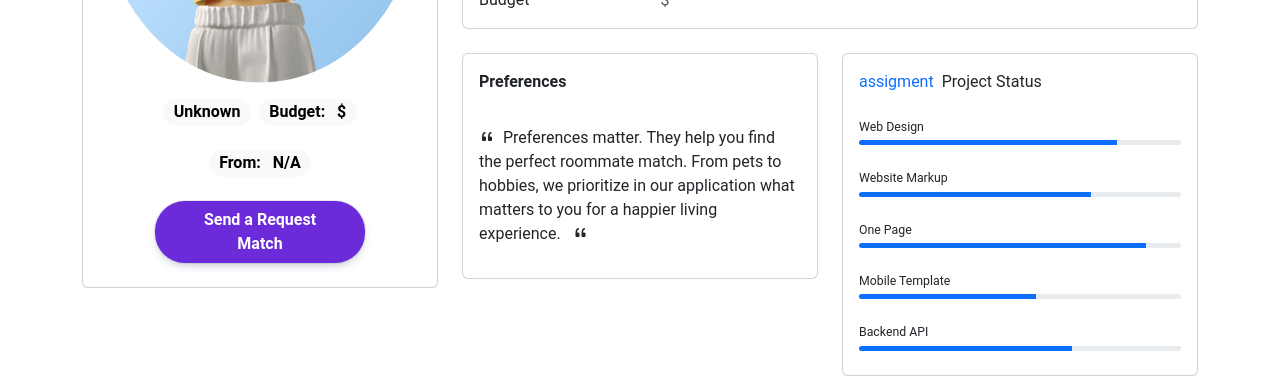
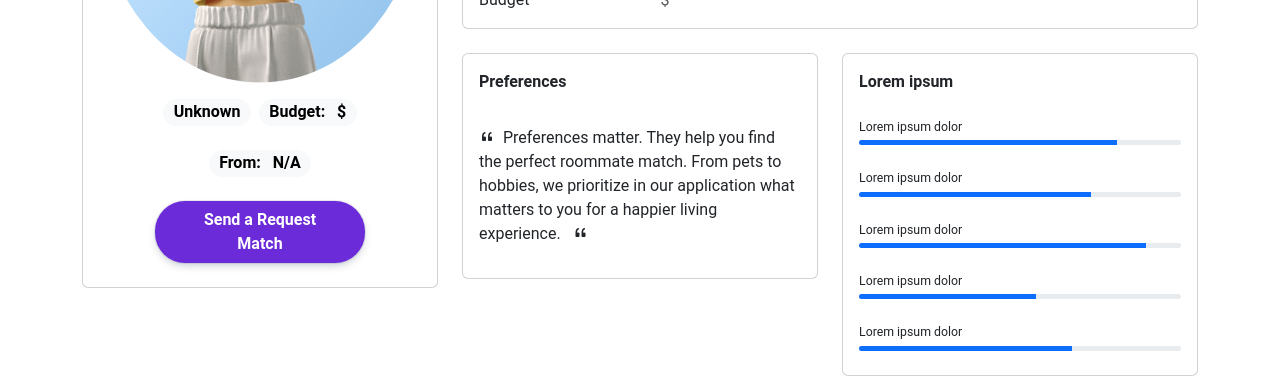
Before and after one commit to Boutainaelatbaoui/RoomieMatch, an Angular app in the folder RoomieMatch-frontend/RommieMatch-frontend/: page /roommate-details/1 in a window 1280 px wide. Shown: the part 516-908 px from the top of the page. Built offline with nearby package versions, Linux system fonts and the light colour scheme; no server answers; sample sign-in values are in the browser's storage.

Commit message:
Added some features

```diff
--- a/RoomieMatch-frontend/RommieMatch-frontend/src/app/components/roomate/roomate-details/roomate-details.component.html
+++ b/RoomieMatch-frontend/RommieMatch-frontend/src/app/components/roomate/roomate-details/roomate-details.component.html
@@ -166,29 +166,29 @@
             <div class="col-md-6">
             <div class="card mb-4 mb-md-0">
                 <div class="card-body">
-                <p class="mb-4"><span class="text-primary font-italic me-1">assigment</span> Project Status
+                <p class="mb-4"><span class="text-primary text-dark fw-semibold me-1">Lorem ipsum</span>
                 </p>
-                <p class="mb-1" style="font-size: .77rem;">Web Design</p>
+                <p class="mb-1" style="font-size: .77rem;">Lorem ipsum dolor</p>
                 <div class="progress rounded" style="height: 5px;">
                     <div class="progress-bar" role="progressbar" style="width: 80%" aria-valuenow="80"
                     aria-valuemin="0" aria-valuemax="100"></div>
                 </div>
-                <p class="mt-4 mb-1" style="font-size: .77rem;">Website Markup</p>
+                <p class="mt-4 mb-1" style="font-size: .77rem;">Lorem ipsum dolor</p>
                 <div class="progress rounded" style="height: 5px;">
                     <div class="progress-bar" role="progressbar" style="width: 72%" aria-valuenow="72"
                     aria-valuemin="0" aria-valuemax="100"></div>
                 </div>
-                <p class="mt-4 mb-1" style="font-size: .77rem;">One Page</p>
+                <p class="mt-4 mb-1" style="font-size: .77rem;">Lorem ipsum dolor</p>
                 <div class="progress rounded" style="height: 5px;">
                     <div class="progress-bar" role="progressbar" style="width: 89%" aria-valuenow="89"
                     aria-valuemin="0" aria-valuemax="100"></div>
                 </div>
-                <p class="mt-4 mb-1" style="font-size: .77rem;">Mobile Template</p>
+                <p class="mt-4 mb-1" style="font-size: .77rem;">Lorem ipsum dolor</p>
                 <div class="progress rounded" style="height: 5px;">
                     <div class="progress-bar" role="progressbar" style="width: 55%" aria-valuenow="55"
                     aria-valuemin="0" aria-valuemax="100"></div>
                 </div>
-                <p class="mt-4 mb-1" style="font-size: .77rem;">Backend API</p>
+                <p class="mt-4 mb-1" style="font-size: .77rem;">Lorem ipsum dolor</p>
                 <div class="progress rounded mb-2" style="height: 5px;">
                     <div class="progress-bar" role="progressbar" style="width: 66%" aria-valuenow="66"
                     aria-valuemin="0" aria-valuemax="100"></div>
```
